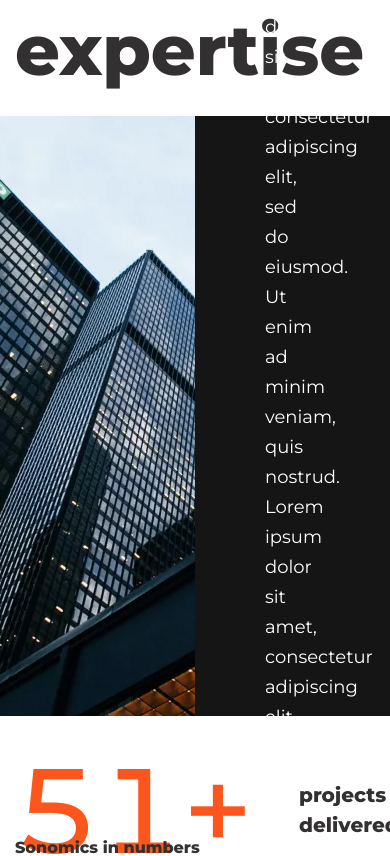
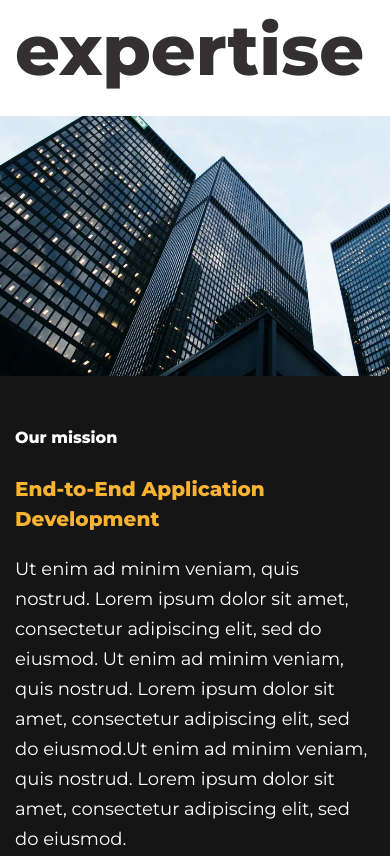
Before and after one commit to skabanets/sonomics, a React (Vite) app: page /about in a window 390 px wide. Shown: the part 962-1818 px from the top of the page. Built offline with nearby package versions, Linux system fonts and the light colour scheme; no server answers.

Commit message:
Add mobile styles for the OurMission section

```diff
--- a/src/sections/About/OurMission.tsx
+++ b/src/sections/About/OurMission.tsx
@@ -15,18 +15,18 @@ export const OurMission = () => {
   };
 
   return (
-    <section className="bg-ourMisionBgColor">
-      <div className="mx-auto flex max-h-[600px]">
+    <section className="bg-ourMisionBgColor pb-[50px] md:pb-0">
+      <div className="mx-auto md:flex md:max-h-[600px]">
         <img
           srcSet={`${commonImages.our_mission_1x} 1x, ${commonImages.our_mission_2x} 2x`}
           src={commonImages.our_mission_1x}
           alt="Illustration of city skyscrapers"
           width="720"
           height="600"
-          className="w-1/2 object-cover"
+          className="mb-[50px] h-[260px] w-full object-cover md:mb-0 md:h-auto md:w-1/2"
         />
         <motion.div
-          className="flex w-1/2 flex-col justify-center pl-[70px] pr-[150px] transition"
+          className="mx-auto flex max-w-[390px] flex-col justify-center px-[15px] transition md:w-1/2 md:max-w-[768px] md:pl-[70px] md:pr-[150px] lg:max-w-none"
           {...ourMissionProps}
         >
           <h2 className="mb-[24px] text-whiteTextColor">Our mission</h2>
```
